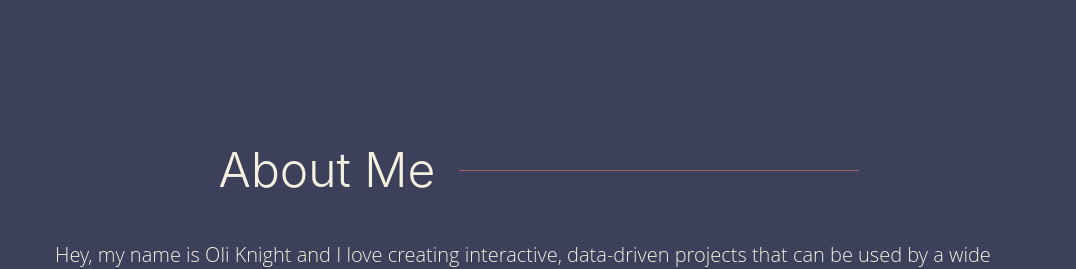
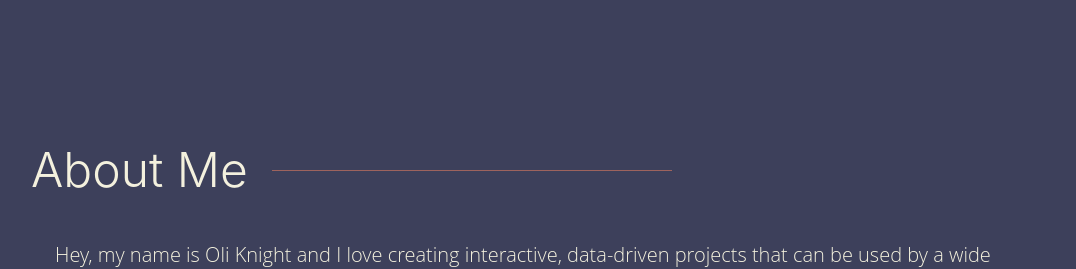
Before and after one commit to oliknight1/portfolio, a Next.js app: page / in a window 1280 px wide. Shown: the part 840-1109 px from the top of the page, without its empty margins (89-1165 px from the left). Built offline with nearby package versions, Linux system fonts and the light colour scheme; no server answers; the database is empty.

Commit message:
Fix nav links

```diff
--- a/components/AboutMe.tsx
+++ b/components/AboutMe.tsx
@@ -33,6 +33,7 @@ const AboutMe : FC = () => {
 				hidden: { opacity: 0 },
 			}}
 			mb={[ 20, 0 ]}
+			id="about"
 		>
 			<SubheadingDivider>About Me</SubheadingDivider>
 			<Text fontWeight="light" fontSize="xl" mb={12} mt={8}>
--- a/components/ProjectList.tsx
+++ b/components/ProjectList.tsx
@@ -1,4 +1,4 @@
-import { VStack } from '@chakra-ui/react';
+import { Box, VStack } from '@chakra-ui/react';
 import React, { FC, useEffect, useState } from 'react';
 import { APIController } from '../controllers/APIController';
 import MinorProjects from './MinorProjects';
@@ -16,7 +16,7 @@ const ProjectList : FC = () => {
 		fetch_data();
 	}, [] );
 	return (
-		<>
+		<Box id="projects" py={20}>
 			<SubheadingDivider>Projects</SubheadingDivider>
 			<VStack spacing={[ 12, 64 ]} mt={[ 12, null, 20 ]}>
 				{
@@ -39,7 +39,7 @@ const ProjectList : FC = () => {
 				}
 			</VStack>
 			<MinorProjects />
-		</>
+		</Box>
 	);
 };
 export default ProjectList;
--- a/components/SubheadingDivider.tsx
+++ b/components/SubheadingDivider.tsx
@@ -4,7 +4,14 @@ import {
 import React, { FC } from 'react';
 
 const SubheadingDivider: FC<HeadingProps> = ( { children, ...props } ) => (
-	<Stack direction={[ 'column', null, 'row' ]} height="75px" align="center" spacing={6} ml={[ 0, null, -6 ]} justify={[ 'center', null, 'center' ]}>
+	<Stack
+		direction={[ 'column', null, 'row' ]}
+		height="75px"
+		align="center"
+		spacing={6}
+		ml={[ 0, null, -6 ]}
+		justify={[ 'center', null, 'start' ]}
+	>
 		<Heading w="fit-content" as="h2" whiteSpace="nowrap" fontSize="5xl" fontFamily="heading" fontWeight="light" {...props}>{children}</Heading>
 		<Divider orientation="horizontal" borderColor="brand.red" w={[ '90%', null, '400px' ]} />
 	</Stack>
```
